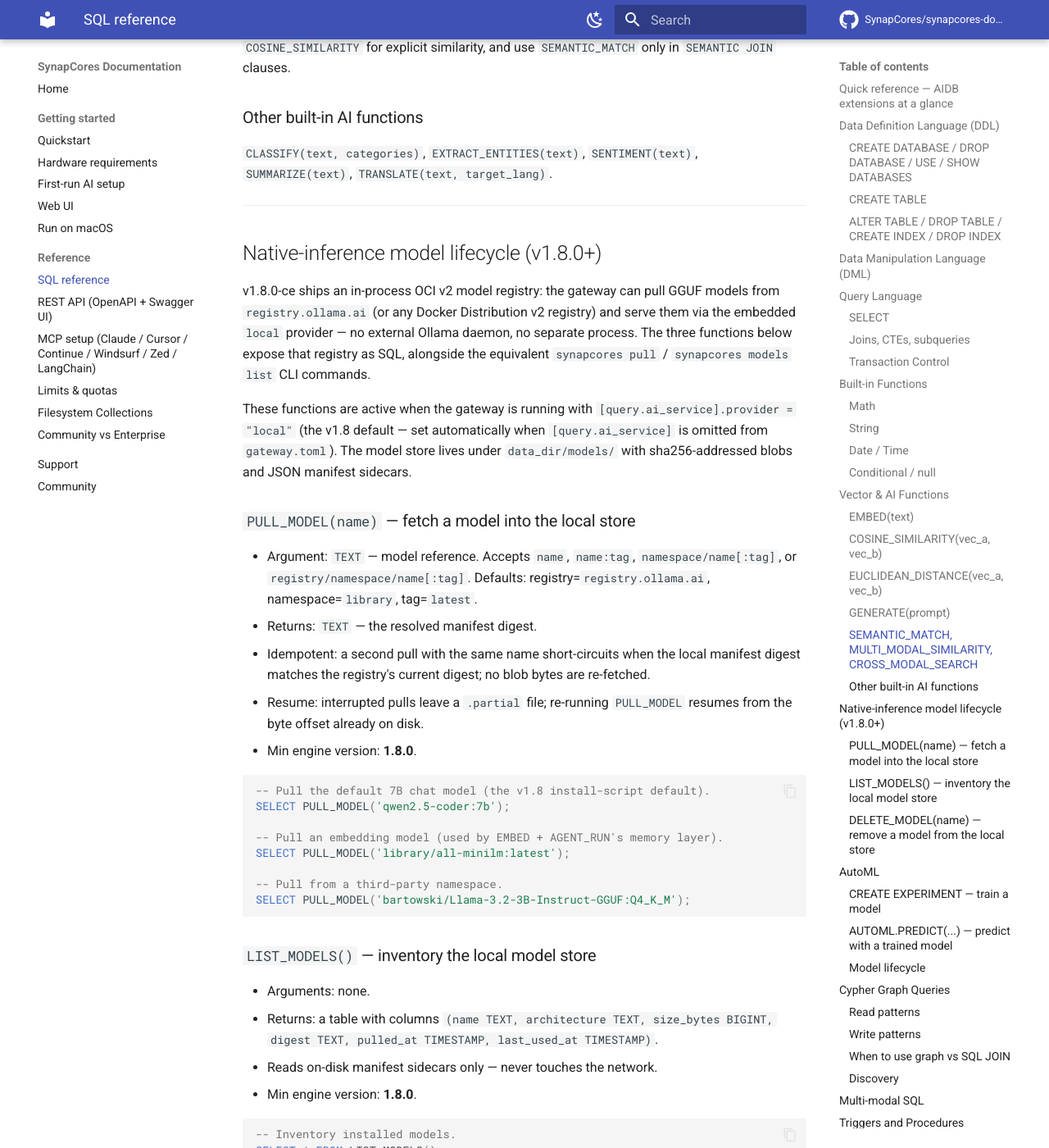
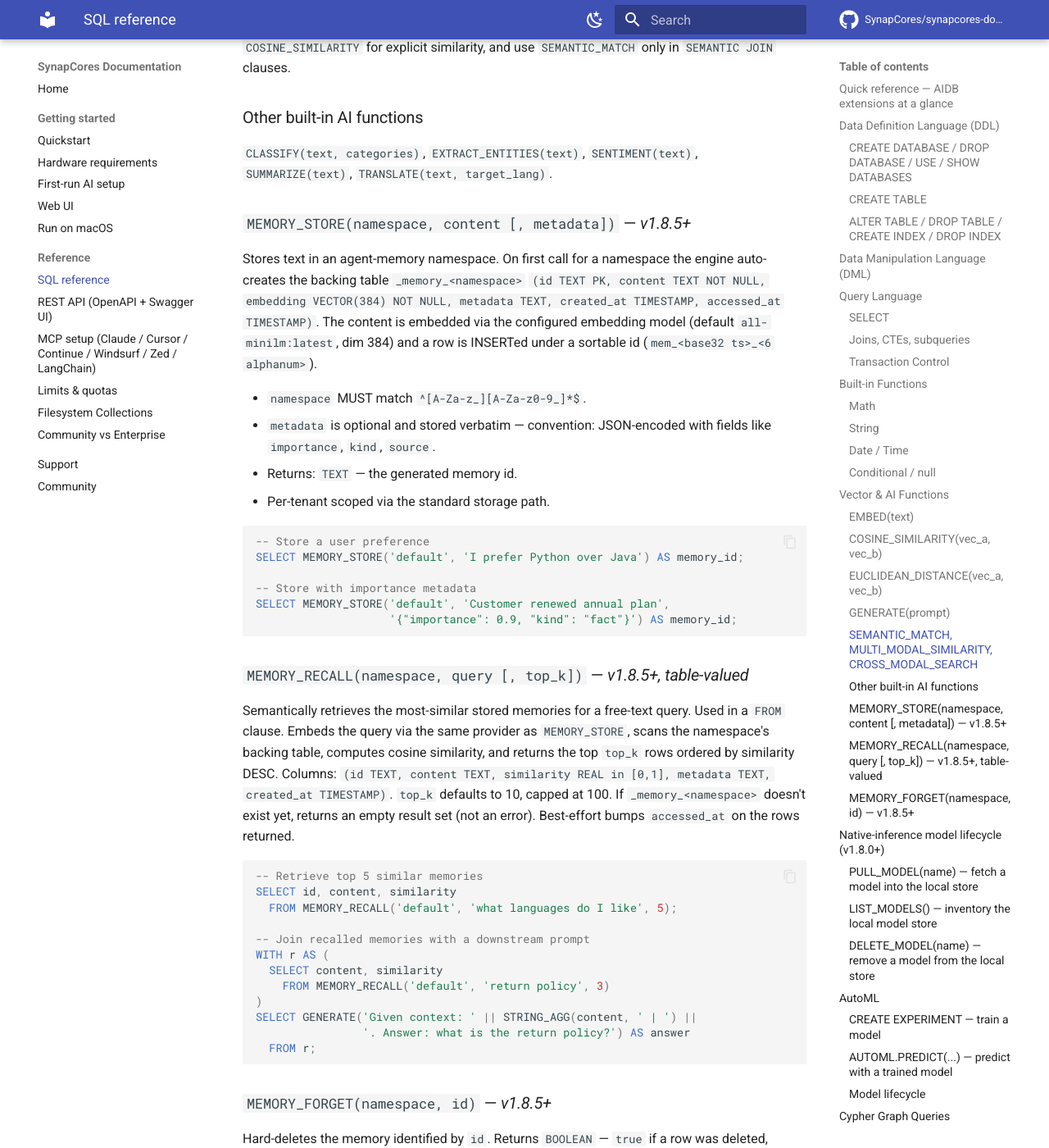
Before and after one commit to SynapCores/synapcores-docs, an MkDocs documentation site: the page built from docs/sql-reference.md, in a window 1280 px wide and 1400 px high, scrolled down 6021 px. Shown: the whole window at 82% size. Built offline with MkDocs 1.6.1 and Material for MkDocs 9.7.7, drawn with Linux system fonts in a browser that asks for light colours; comment, search, counter and statistics services are not loaded; some of the changed text lies outside the part shown.

Commit message:
docs: sync from aidb v1.8.5-ce
Automated sync triggered by release tag push on the engine repo.
Changed: docs/sql-reference.md
Source: mataluis2k/aidb at v1.8.5-ce.

````diff
--- a/docs/sql-reference.md
+++ b/docs/sql-reference.md
@@ -6,7 +6,7 @@
     `AIDB_SQL_MANUAL.md` in the engine repo — **do not edit this
     page directly**; your change will be overwritten on the next release.
 
-    **Last synced from**: `v1.8.4-ce` on 2026-06-15
+    **Last synced from**: `v1.8.5-ce` on 2026-06-15
 
 
 AIDB is an AI-native SQL database with first-class support for vector embeddings, AutoML, Cypher graph queries, and LLM functions. This manual is the authoritative reference for AIDB SQL features (v1.6.0 through v1.6.5.1). Use ONLY features documented here.
@@ -267,6 +267,59 @@ Higher-level helpers used inside `SEMANTIC JOIN` and multi-modal queries. Prefer
 ### Other built-in AI functions
 
 `CLASSIFY(text, categories)`, `EXTRACT_ENTITIES(text)`, `SENTIMENT(text)`, `SUMMARIZE(text)`, `TRANSLATE(text, target_lang)`.
+
+### `MEMORY_STORE(namespace, content [, metadata])` — *v1.8.5+*
+
+Stores text in an agent-memory namespace. On first call for a namespace the engine auto-creates the backing table `_memory_<namespace>` `(id TEXT PK, content TEXT NOT NULL, embedding VECTOR(384) NOT NULL, metadata TEXT, created_at TIMESTAMP, accessed_at TIMESTAMP)`. The content is embedded via the configured embedding model (default `all-minilm:latest`, dim 384) and a row is INSERTed under a sortable id (`mem_<base32 ts>_<6 alphanum>`).
+
+* `namespace` MUST match `^[A-Za-z_][A-Za-z0-9_]*$`.
+* `metadata` is optional and stored verbatim — convention: JSON-encoded with fields like `importance`, `kind`, `source`.
+* Returns: `TEXT` — the generated memory id.
+* Per-tenant scoped via the standard storage path.
+
+```sql
+-- Store a user preference
+SELECT MEMORY_STORE('default', 'I prefer Python over Java') AS memory_id;
+
+-- Store with importance metadata
+SELECT MEMORY_STORE('default', 'Customer renewed annual plan',
+                    '{"importance": 0.9, "kind": "fact"}') AS memory_id;
+```
+
+### `MEMORY_RECALL(namespace, query [, top_k])` — *v1.8.5+, table-valued*
+
+Semantically retrieves the most-similar stored memories for a free-text query. Used in a `FROM` clause. Embeds the query via the same provider as `MEMORY_STORE`, scans the namespace's backing table, computes cosine similarity, and returns the top `top_k` rows ordered by similarity DESC. Columns: `(id TEXT, content TEXT, similarity REAL in [0,1], metadata TEXT, created_at TIMESTAMP)`. `top_k` defaults to 10, capped at 100. If `_memory_<namespace>` doesn't exist yet, returns an empty result set (not an error). Best-effort bumps `accessed_at` on the rows returned.
+
+```sql
+-- Retrieve top 5 similar memories
+SELECT id, content, similarity
+  FROM MEMORY_RECALL('default', 'what languages do I like', 5);
+
+-- Join recalled memories with a downstream prompt
+WITH r AS (
+  SELECT content, similarity
+    FROM MEMORY_RECALL('default', 'return policy', 3)
+)
+SELECT GENERATE('Given context: ' || STRING_AGG(content, ' | ') ||
+                '. Answer: what is the return policy?') AS answer
+  FROM r;
+```
+
+### `MEMORY_FORGET(namespace, id)` — *v1.8.5+*
+
+Hard-deletes the memory identified by `id`. Returns `BOOLEAN` — `true` if a row was deleted, `false` if the id didn't exist. Same namespace validation as `MEMORY_STORE`. If `_memory_<namespace>` doesn't exist yet, returns `false` (no error).
+
+```sql
+-- Forget a single memory by id
+SELECT MEMORY_FORGET('default', 'mem_abc123') AS deleted;
+
+-- Age-out cold memories
+SELECT MEMORY_FORGET('default', id) AS deleted
+  FROM (
+    SELECT id FROM MEMORY_RECALL('default', 'irrelevant', 100)
+     WHERE similarity < 0.2
+  ) AS cold;
+```
 
 ---
 
````
